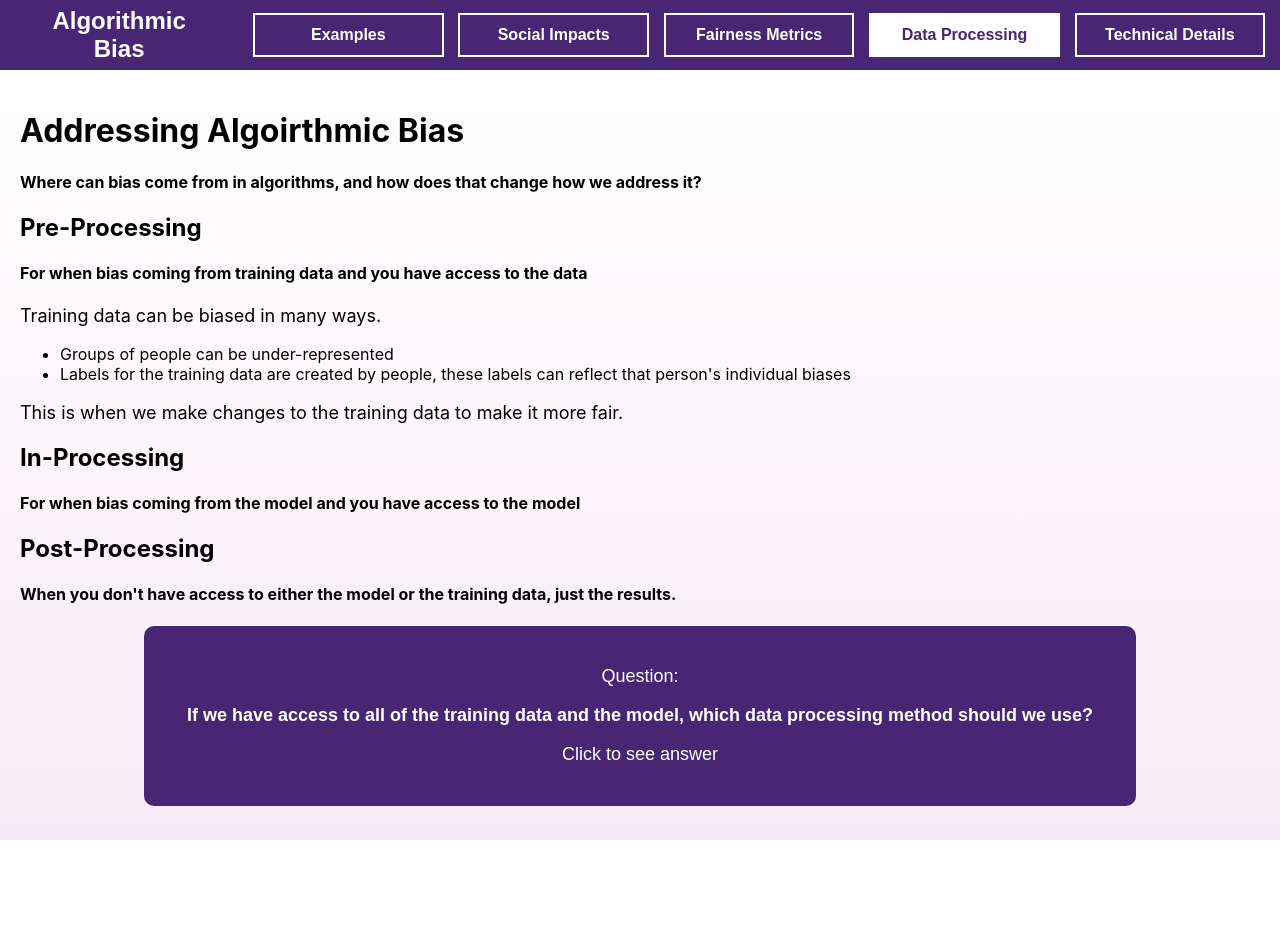
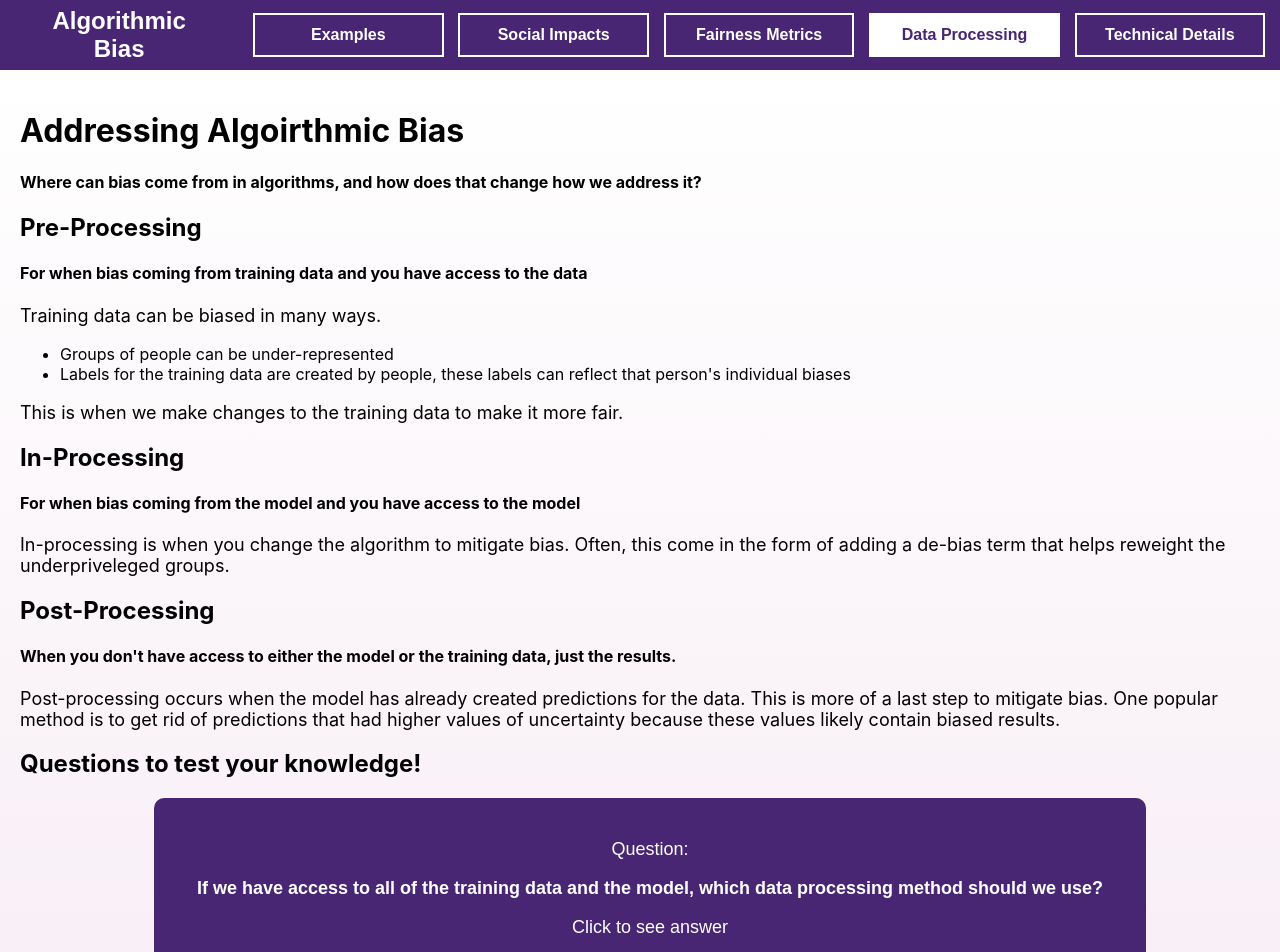
Before and after one commit to emilykohlberg/algorithmic-bias, a React (Vite) app: page /#/processing in a window 1280 px wide. Shown: the top 952 px of the page. Before the commit the page ends 840 px from the top, so only its background shows below. Built offline with nearby package versions, Linux system fonts and the light colour scheme.

Commit message:
processing

```diff
--- a/src/pages/ProcessingPage.css
+++ b/src/pages/ProcessingPage.css
@@ -2,10 +2,17 @@
     width: 100%;
     display: flex;
     justify-content: center;
+    margin: 10px;
 
 }
+.question {
+    background-color: #482673;
+}
+
+.answer {
+    background-color: #9267c9;
+}
 .question-button {
-    background-color: #482673;
     border: none;
     color: white;
     width: 80%;
--- a/src/pages/ProcessingPage.jsx
+++ b/src/pages/ProcessingPage.jsx
@@ -6,9 +6,17 @@ const ProcessingPage = ({}) => {
     q: "If we have access to all of the training data and the model, which data processing method should we use?",
     a: "Pre-Processing",
   };
-  const [question, setQuestion] = useState("q");
 
-  const handleClick = () => {
+  const q2 = {
+    q: "If we only have access to the results of the algorithm, what type of data processing would be best to use?",
+    a: "Post-Processing",
+  };
+
+  const [question1, setQuestion1] = useState("q");
+  const [question2, setQuestion2] = useState("q");
+
+  const handleClick = (question, setQuestion) => {
+    // console.log(data);
     if (question == "q") {
       setQuestion("a");
     } else {
@@ -49,6 +57,11 @@ const ProcessingPage = ({}) => {
           <h4>
             For when bias coming from the model and you have access to the model
           </h4>
+          <p>
+            In-processing is when you change the algorithm to mitigate bias.
+            Often, this come in the form of adding a de-bias term that helps
+            reweight the underpriveleged groups.
+          </p>
         </div>
         <div className="processing-subsection">
           <h2>Post-Processing</h2>
@@ -56,14 +69,45 @@ const ProcessingPage = ({}) => {
             When you don't have access to either the model or the training data,
             just the results.
           </h4>
+          <p>
+            Post-processing occurs when the model has already created
+            predictions for the data. This is more of a last step to mitigate
+            bias. One popular method is to get rid of predictions that had
+            higher values of uncertainty because these values likely contain
+            biased results.
+          </p>
+        </div>
+        <h2>Questions to test your knowledge!</h2>
+        <div className="button-container">
+          <button
+            className={
+              question1 == "q"
+                ? "question-button question"
+                : "question-button answer"
+            }
+            onClick={() => handleClick(question1, setQuestion1)}
+          >
+            <p>{question1 == "q" ? "Question:" : "Answer:"}</p>
+            <p>
+              <b>{q1[question1]}</b>
+            </p>
+            <p>Click to see {question1 == "q" ? "answer" : "question"}</p>
+          </button>
         </div>
         <div className="button-container">
-          <button className="question-button" onClick={handleClick}>
-            <p>{question == "q" ? "Question:" : "Answer:"}</p>
+          <button
+            className={
+              question2 == "q"
+                ? "question-button question"
+                : "question-button answer"
+            }
+            onClick={() => handleClick(question2, setQuestion2)}
+          >
+            <p>{question2 == "q" ? "Question:" : "Answer:"}</p>
             <p>
-              <b>{q1[question]}</b>
+              <b>{q2[question2]}</b>
             </p>
-            <p>Click to see {question == "q" ? "answer" : "question"}</p>
+            <p>Click to see {question2 == "q" ? "answer" : "question"}</p>
           </button>
         </div>
       </div>
```
Also changed, not shown: 5 other files (tests, documents, lock files or other folders).
